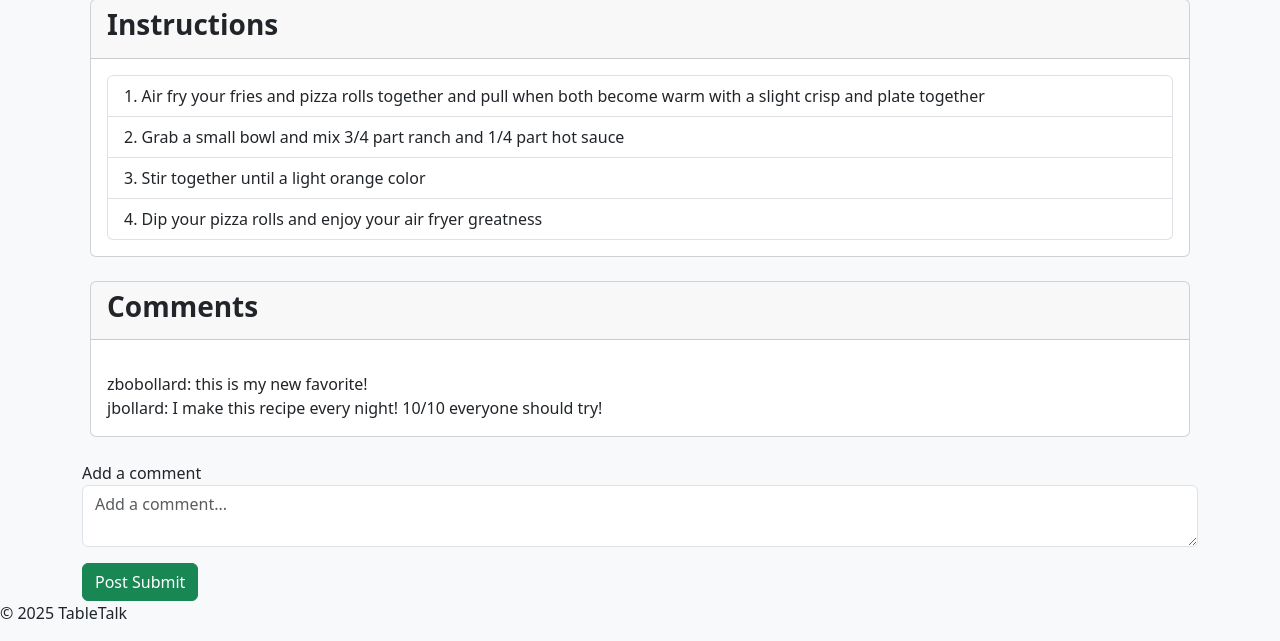
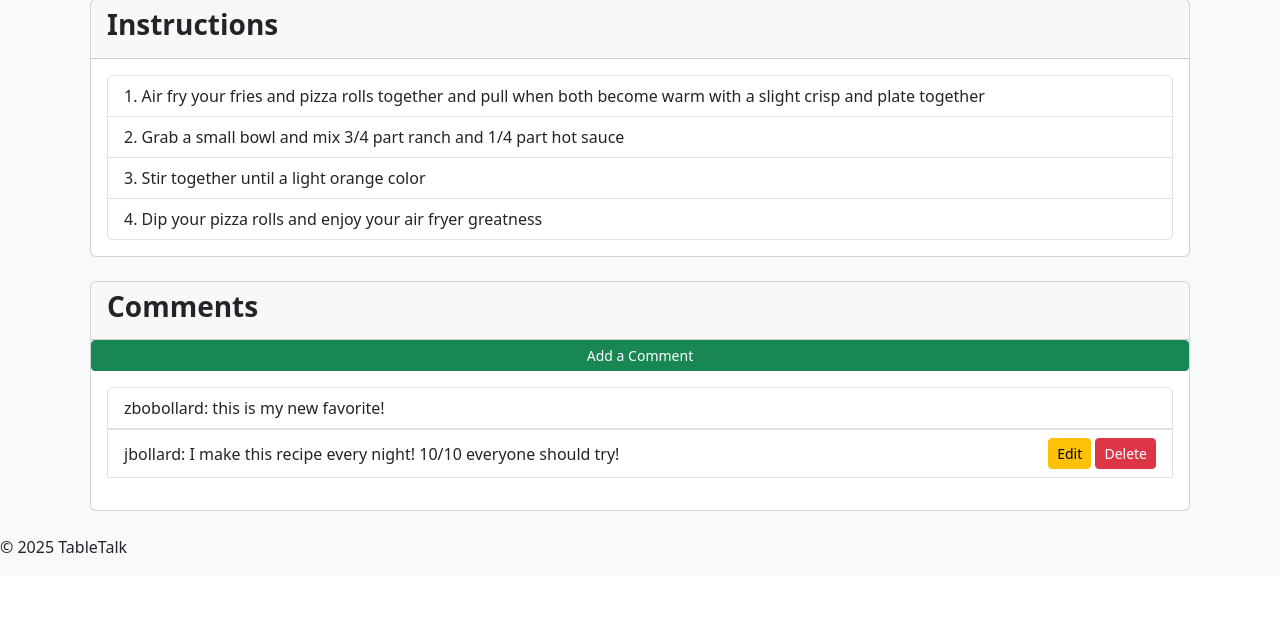
Before and after one commit to IWU-CS253/TableTalk, a Flask app: page /view_recipe/10 in a window 1280 px wide. Shown: the part 551-1192 px from the top of the page. After the commit the page ends 1104 px from the top, so only its background shows below. Run offline with Flask 3, Linux system fonts and the light colour scheme; a user stored in the database is signed in; data comes from the database, SQL or seed files in the repository; both versions use the stored data as it was after the commit.

Commit message:
fixing minor errors and enable edit and delete comments

```diff
--- a/app.py
+++ b/app.py
@@ -575,6 +575,7 @@ def show_user_profile(username):
         flash("User does not exist", "error")
         return redirect(url_for('show_feed'))
 
+
 @app.route('/add_comment/<int:recipe_id>', methods=['POST'])
 def add_comment(recipe_id):
     if 'username' not in session:
@@ -588,6 +589,52 @@ def add_comment(recipe_id):
     db.commit()
 
     return redirect(url_for('view_recipe', recipe_id = recipe_id))
+
+
+@app.route('/delete_comment/<int:comment_id>', methods=['POST'])
+def delete_comment(comment_id):
+    db = get_db()
+    comment = db.execute("SELECT * FROM comments WHERE id = ?", (comment_id,)).fetchone()
+
+    # safety check that the comment exists
+    if comment is None:
+        flash("Comment not found.", "error")
+        return redirect(url_for('welcome_page'))
+
+    # double-check the user actually owns the comment
+    if 'username' not in session or session['username'] != comment['username']:
+        flash("You can only delete your own comments.", "error")
+        return redirect(url_for('view_recipe', recipe_id=comment['recipe_id']))
+
+    # passes all safety checks: delete comment
+    db.execute("DELETE FROM comments WHERE id = ?", (comment_id,))
+    db.commit()
+    flash("Comment deleted successfully!", "success")
+    return redirect(url_for('view_recipe', recipe_id=comment['recipe_id']))
+
+
+@app.route('/edit_comment/<int:comment_id>', methods=['POST'])
+def edit_comment(comment_id):
+    db = get_db()
+    comment = db.execute("SELECT * FROM comments WHERE id = ?", (comment_id,)).fetchone()
+
+    # double-check that the comment exists
+    if comment is None:
+        flash("Comment not found", "error")
+        return redirect(url_for('welcome_page'))
+
+    # safety check that the user owns the comment before allowing editing abilities
+    if 'username' not in session or session['username'] != comment['username']:
+        flash("You can only edit your own comments.", "error")
+        return redirect(url_for('view_recipe', recipe_id=comment['recipe_id']))
+
+
+    edited_comment = request.form.get("comment")
+    db.execute("UPDATE comments SET comment_text = ? WHERE id = ?", (edited_comment, comment_id))
+    db.commit()
+    flash("Comment updated successfully!", "success")
+    return redirect(url_for('view_recipe', recipe_id=comment['recipe_id']))
+
 
 @app.route('/follow_user', methods=['POST'])
 def follow_user():
--- a/templates/recipe_card.html
+++ b/templates/recipe_card.html
@@ -73,12 +73,48 @@
         <!Comments full width card (not yet implemented)>
         <div class="card mb-4 mx-2">
             <div class="card-header"><h3><strong>Comments</strong></h3></div>
+            <button type="button" class="btn btn-success btn-sm" data-bs-toggle="modal" data-bs-target="#addCommentModal">Add a Comment</button>
+
+            <! Display recipe comments>
             <div class="card-body">
                 {% if comments %}
-                    <div class = "list-group mb-3"></div>
+                    <div class="list-group mb-3">
                     {% for c in comments %}
-                            <div class ="list-group-item">
-                                {{ c['username'] }}: {{ c['comment_text'] }}
+                        <div class="list-group-item d-flex justify-content-between align-items-center">
+                        <span>{{ c['username'] }}: {{ c['comment_text'] }}</span>
+
+                      {% if session['username'] == c['username'] %}
+                        <div>
+                          <! edit trigger the modal>
+                          <button type="button" class="btn btn-sm btn-warning" data-bs-toggle="modal" data-bs-target="#editCommentModal{{ c['id'] }}">Edit</button>
+
+                          <! delete comment form button>
+                          <form method="POST" action="{{ url_for('delete_comment', comment_id=c['id']) }}" style="display:inline;">
+                            <button type="submit" class="btn btn-sm btn-danger">Delete</button>
+                          </form>
+                        </div>
+                      {% endif %}
+                    </div>
+
+                    <! edit modal available>
+                    <div class="modal fade" id="editCommentModal{{ c['id'] }}" tabindex="-1" aria-labelledby="editCommentModalLabel{{ c['id'] }}" aria-hidden="true">
+                      <div class="modal-dialog">
+                        <div class="modal-content">
+                          <form method="POST" action="{{ url_for('edit_comment', comment_id=c['id']) }}">
+                            <div class="modal-header">
+                              <h5 class="modal-title" id="editCommentModalLabel{{ c['id'] }}">Edit Comment</h5>
+                              <button type="button" class="btn-close" data-bs-dismiss="modal"></button>
+                            </div>
+                            <div class="modal-body">
+                              <textarea name="comment" class="form-control">{{ c['comment_text'] }}</textarea>
+                            </div>
+                            <div class="modal-footer">
+                              <button type="submit" class="btn btn-success">Save Changes</button>
+                              <button type="button" class="btn btn-secondary" data-bs-dismiss="modal">Cancel</button>
+                            </div>
+                          </form>
+                        </div>
+                      </div>
                     </div>
                   {% endfor %}
                 </div>
@@ -86,9 +122,36 @@
                 <p class="text-muted">No comments yet!</p>
               {% endif %}
             </div>
+
+
+            <div class="modal fade" id="addCommentModal" tabindex="-1" aria-labelledby="addCommentModalLabel" aria-hidden="true">
+              <div class="modal-dialog">
+                <div class="modal-content">
+                  <form method="POST" action="{{ url_for('add_comment', recipe_id=recipe.id) }}">
+                    <div class="modal-header">
+                      <h5 class="modal-title" id="addCommentModalLabel">Add a Comment</h5>
+                      <button type="button" class="btn-close" data-bs-dismiss="modal"></button>
+                    </div>
+                    <div class="modal-body">
+                      <div class="mb-3">
+                        <!--<label for="comment" class="form_label">Add a comment</label>-->
+                        <textarea id="comment" name="comment" class="form-control" placeholder="Type your comment here..."></textarea>
+                      </div>
+                    </div>
+                    <div class="modal-footer">
+                      <button type="submit" class="btn btn-success">Submit</button>
+                      <button type="button" class="btn btn-secondary" data-bs-dismiss="modal">Cancel</button>
+                    </div>
+                  </form>
+                </div>
+              </div>
             </div>
 
-                <!-- Comment form -->
+
+
+
+
+                <!--<! Entry form for comments>
                 <form method="POST" action="{{ url_for('add_comment', recipe_id=recipe.id) }}">
                     <div class="mb-3">
                         <label for="comment" class="form_label">Add a comment</label>
@@ -96,8 +159,7 @@
                     </div>
                     <button type="submit" class="btn btn-success">Post Submit</button>
 
-                </form>
-            </section>
+                </form>-->
         </article>
     </main>
 
```
Also changed, not shown: templates/cart.html (+5 -3 lines), templates/user_profile.html (+0 -9 lines), tabletalk.db. Lines whose indentation alone changed are shown as unchanged.
